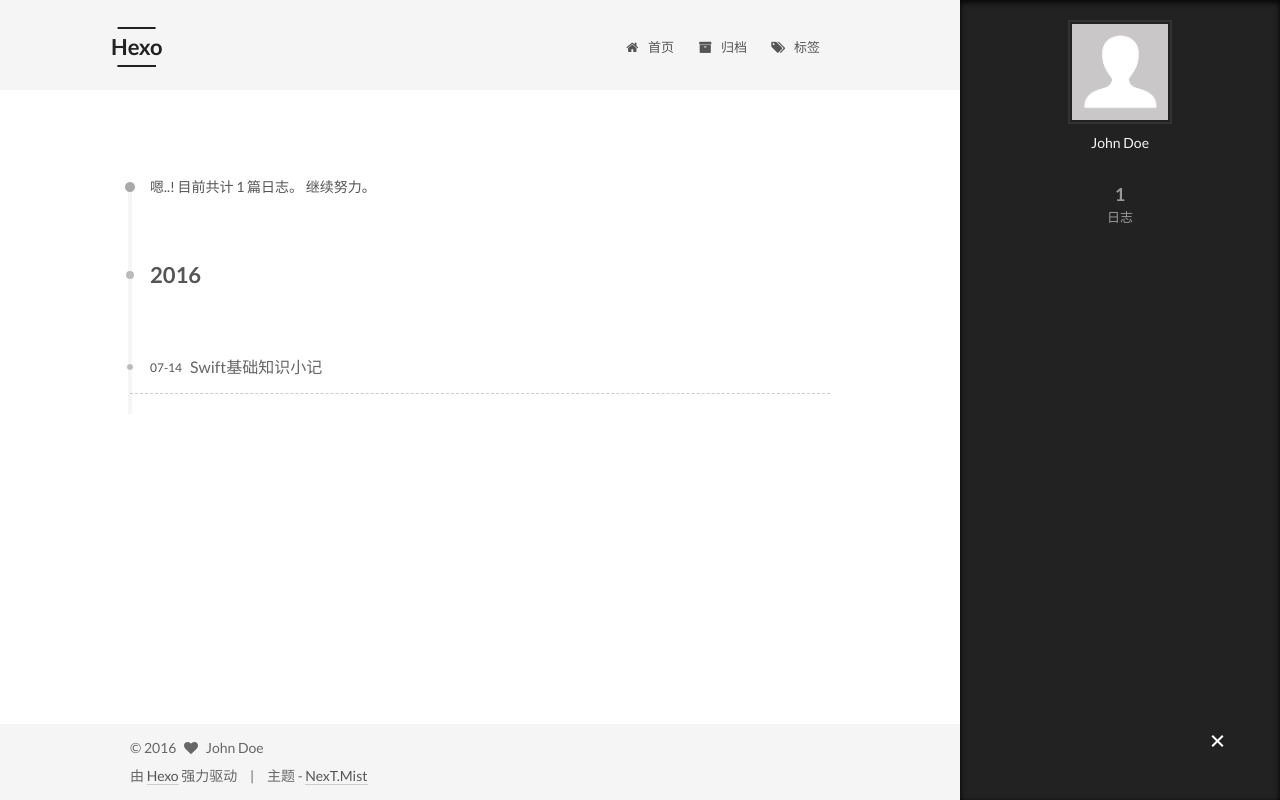
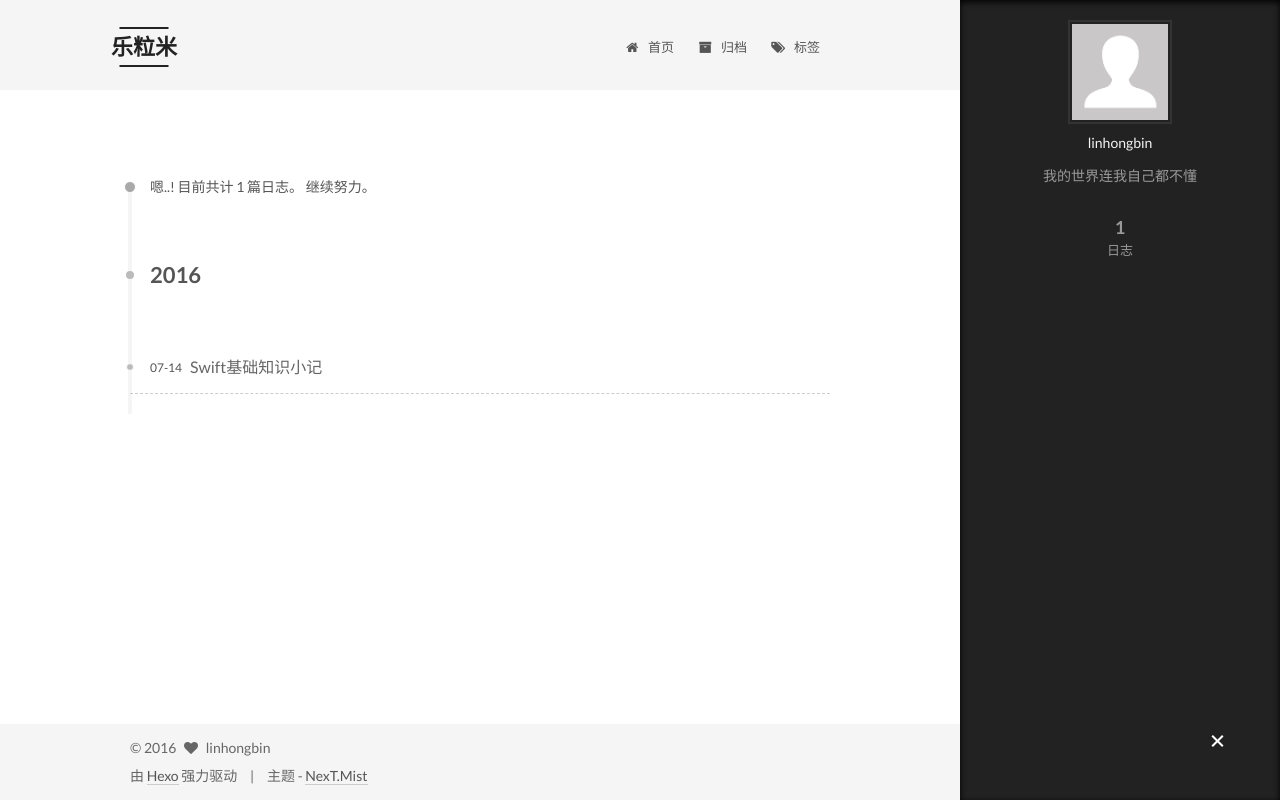
Before and after one commit to HomePin/github, a plain HTML site: page archives/2016/07/index.html in a window 1280 px wide. Both pictures are taken after a click on the element 1217 px from the left and 741 px from the top of the page. Drawn offline with Linux system fonts and the light colour scheme.

Commit message:
Site updated: 2016-07-14 23:02:18

```diff
--- a/archives/2016/07/index.html
+++ b/archives/2016/07/index.html
@@ -84,12 +84,15 @@
 
 
 
+<meta name="description" content="我的世界连我自己都不懂">
 <meta property="og:type" content="website">
-<meta property="og:title" content="Hexo">
+<meta property="og:title" content="乐粒米">
 <meta property="og:url" content="http://yoursite.com/archives/2016/07/index.html">
-<meta property="og:site_name" content="Hexo">
+<meta property="og:site_name" content="乐粒米">
+<meta property="og:description" content="我的世界连我自己都不懂">
 <meta name="twitter:card" content="summary">
-<meta name="twitter:title" content="Hexo">
+<meta name="twitter:title" content="乐粒米">
+<meta name="twitter:description" content="我的世界连我自己都不懂">
 
 
 
@@ -112,7 +115,7 @@
 
   <link rel="canonical" href="http://yoursite.com/archives/2016/07/"/>
 
-  <title> 归档 | Hexo </title>
+  <title> 归档 | 乐粒米 </title>
 </head>
 
 <body itemscope itemtype="http://schema.org/WebPage" lang="zh-Hans">
@@ -143,7 +146,7 @@
   <div class="custom-logo-site-title">
     <a href="/"  class="brand" rel="start">
       <span class="logo-line-before"><i></i></span>
-      <span class="site-title">Hexo</span>
+      <span class="site-title">乐粒米</span>
       <span class="logo-line-after"><i></i></span>
     </a>
   </div>
@@ -302,9 +305,9 @@
         <div class="site-author motion-element" itemprop="author" itemscope itemtype="http://schema.org/Person">
           <img class="site-author-image" itemprop="image"
                src="/images/avatar.gif"
-               alt="John Doe" />
-          <p class="site-author-name" itemprop="name">John Doe</p>
-          <p class="site-description motion-element" itemprop="description"></p>
+               alt="linhongbin" />
+          <p class="site-author-name" itemprop="name">linhongbin</p>
+          <p class="site-description motion-element" itemprop="description">我的世界连我自己都不懂</p>
         </div>
         <nav class="site-state motion-element">
           <div class="site-state-item site-state-posts">
@@ -353,7 +356,7 @@
   <span class="with-love">
     <i class="fa fa-heart"></i>
   </span>
-  <span class="author" itemprop="copyrightHolder">John Doe</span>
+  <span class="author" itemprop="copyrightHolder">linhongbin</span>
 </div>
 
 <div class="powered-by">
--- a/css/main.css
+++ b/css/main.css
@@ -1548,7 +1548,7 @@ pre .javascript .function {
   width: 4px;
   height: 4px;
   border-radius: 50%;
-  background: #8effff;
+  background: #2bffff;
 }
 .links-of-blogroll {
   font-size: 13px;
```
Also changed, not shown: 2016/07/14/Swift基础知识小记/index.html (+10 -7 lines), archives/2016/index.html (+12 -9 lines), archives/index.html (+12 -9 lines), index.html (+12 -9 lines).
